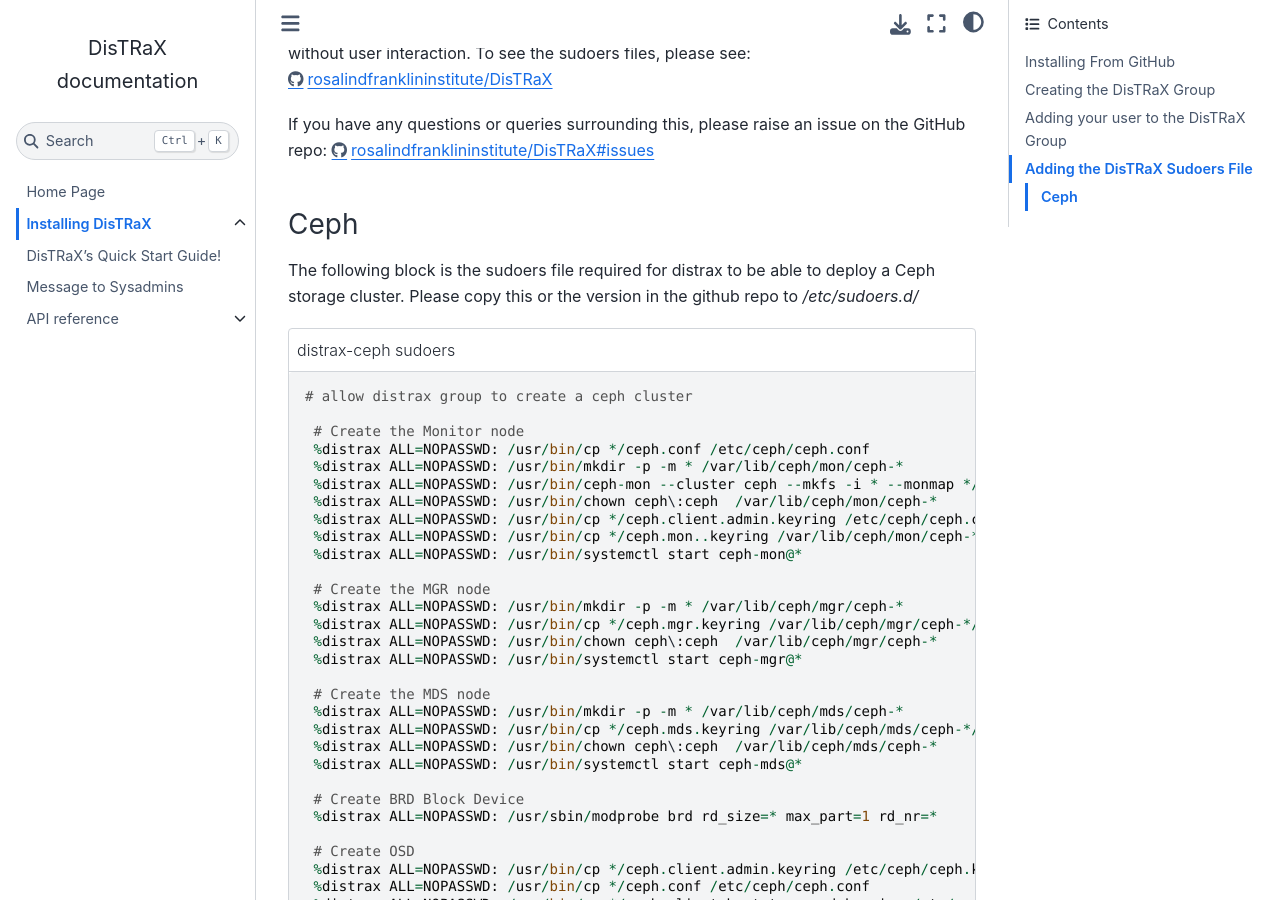
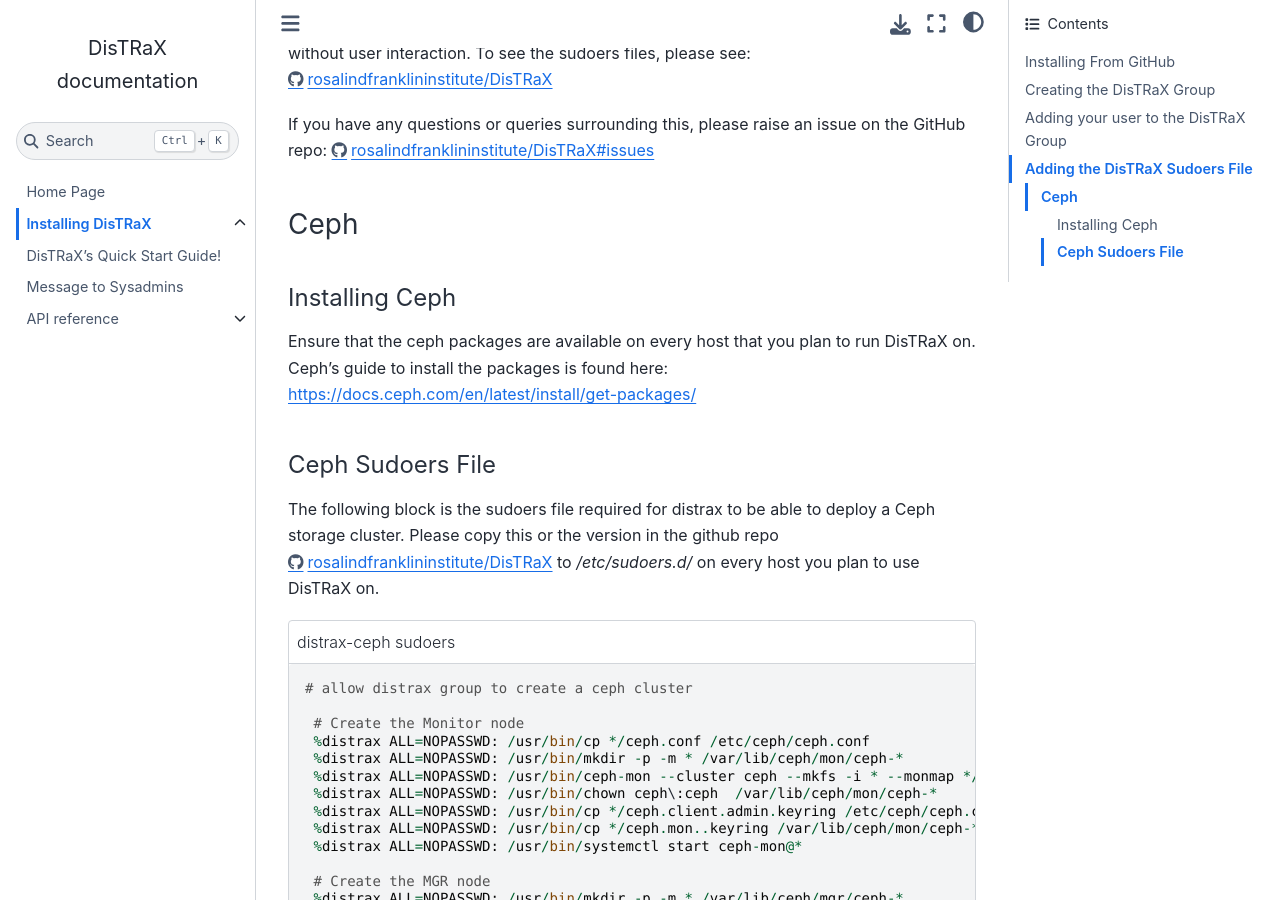
Before and after one commit to rosalindfranklininstitute/DisTRaX, a Sphinx documentation site: the page built from docs/source/install.rst, in a window 1280 px wide and 900 px high, scrolled down 1146 px. Built offline with Sphinx 7.4.7 and the Sphinx Book theme 1.1.4, drawn with Linux system fonts in a browser that asks for light colours.

Commit message:
Updated (#29)
Now includes ceph package installation along with link to sudoers file.

```diff
--- a/docs/source/install.rst
+++ b/docs/source/install.rst
@@ -51,7 +51,16 @@ If you have any questions or queries surrounding this, please raise an issue on
 
 Ceph
 ++++
-The following block is the sudoers file required for distrax to be able to deploy a Ceph storage cluster. Please copy this or the version in the github repo to `/etc/sudoers.d/`
+
+Installing Ceph
+~~~~~~~~~~~~~~~~
+
+Ensure that the ceph packages are available on every host that you plan to run DisTRaX on. Ceph's guide to install the packages is found here: https://docs.ceph.com/en/latest/install/get-packages/
+
+Ceph Sudoers File
+~~~~~~~~~~~~~~~~~
+
+The following block is the sudoers file required for distrax to be able to deploy a Ceph storage cluster. Please copy this or the version in the github repo https://github.com/rosalindfranklininstitute/DisTRaX/blob/main/sudeors/distrax-ceph to `/etc/sudoers.d/` on every host you plan to use DisTRaX on.
 
 .. code-block::
    :caption: distrax-ceph sudoers
```
